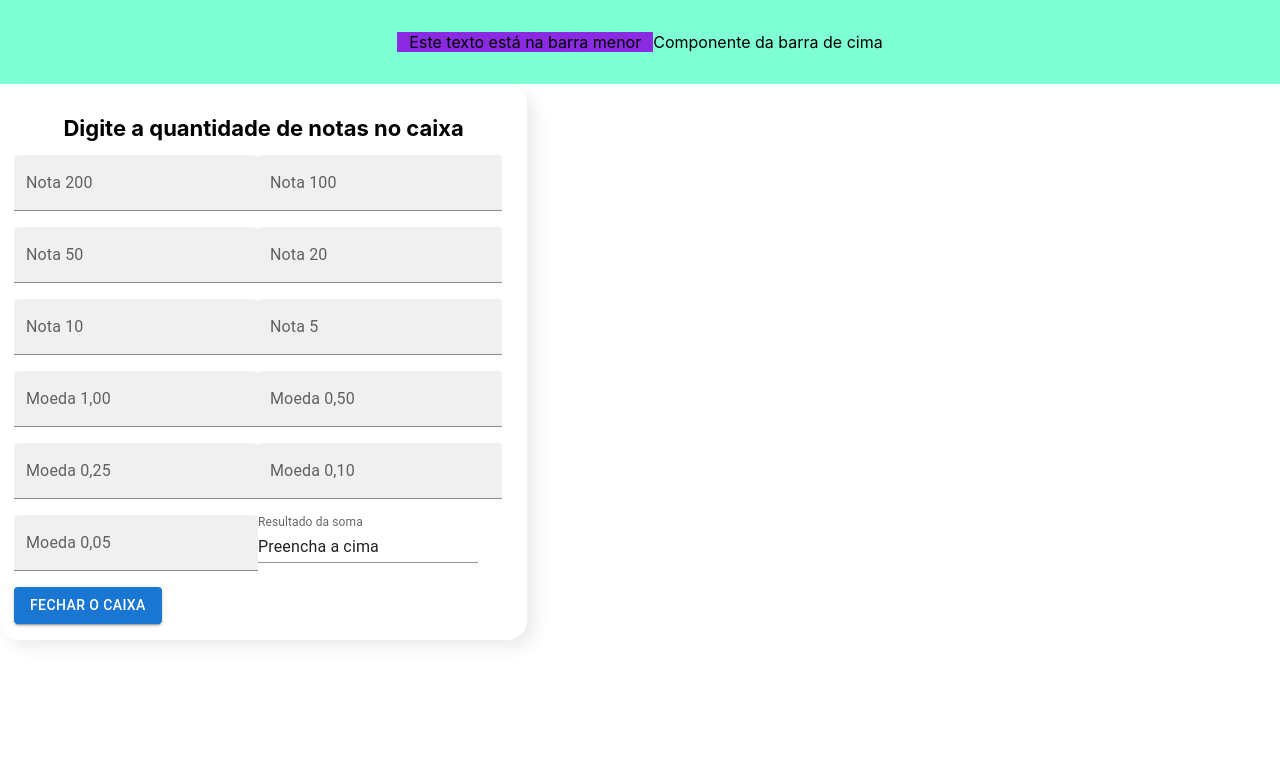
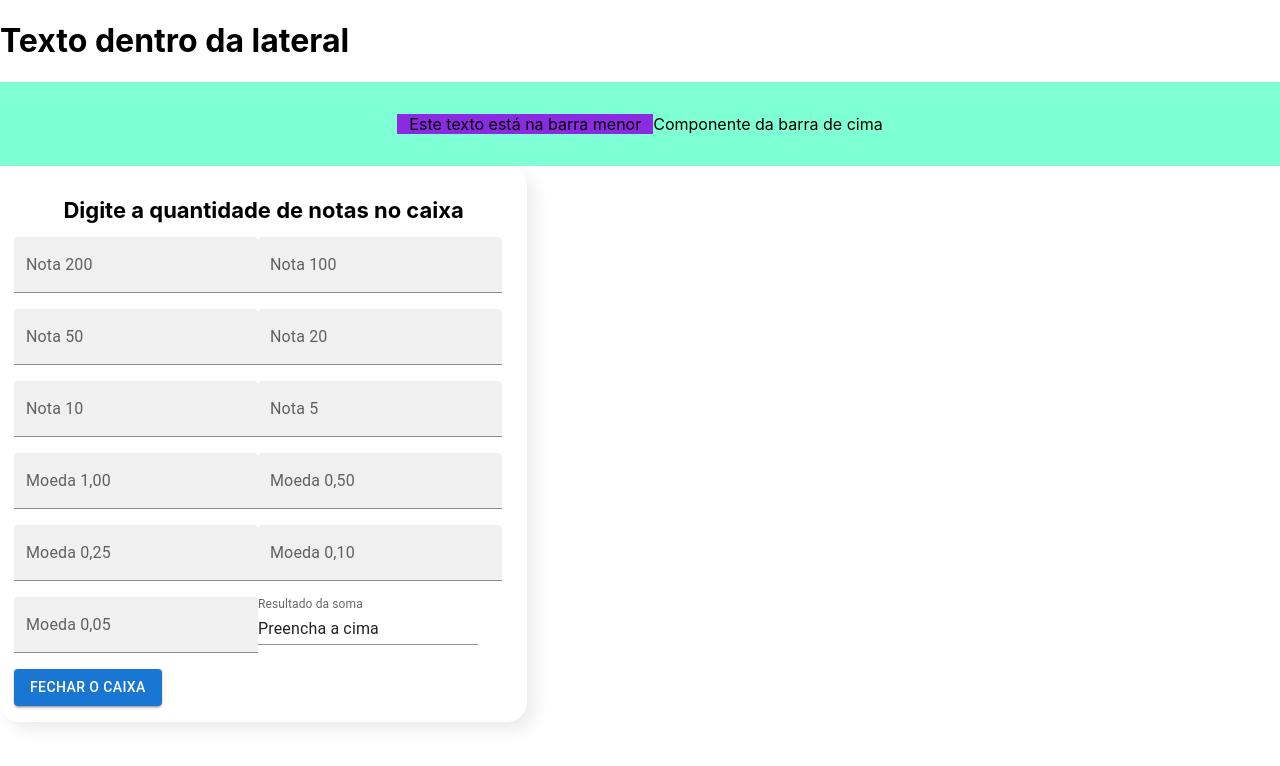
Before and after one commit to MesopotamiaAlpha/fechamento-de-caixa, a React (Create React App) app: page / in a window 1280 px wide. Shown: the top 766 px of the page. Built offline with nearby package versions, Linux system fonts and the light colour scheme.

Commit message:
Criando barra lateral

```diff
--- a/src/App.js
+++ b/src/App.js
@@ -2,12 +2,14 @@ import './css/App.css';
 import './components/blocoValores/valores'
 import Blocovalores from './components/blocoValores/valores';
 import BarraCima from './components/barraCima/BarraCima';
+import BarraLateral from './components/barraLateral/barraLateral';
 
 function App(props) {
   return (
     <div className="App">
       <Blocovalores className="blocoValores" />
       <BarraCima className="barraCima" />
+      <BarraLateral className="barraLateral" />
 
     </div>
   );
--- /dev/null
+++ b/src/components/barraLateral/barraLateral.css
@@ -0,0 +1,5 @@
+.barra{
+    display: flex;
+    flex-direction: column;
+    background-color: azure;
+}
--- /dev/null
+++ b/src/components/barraLateral/barraLateral.js
@@ -0,0 +1,13 @@
+import React from "react";
+
+const BarraLateral = () => {
+
+    return (
+        <div className="barra">
+            <h1> Texto dentro da lateral </h1>
+        </div>
+    )
+
+}
+
+export default BarraLateral;
--- a/src/css/App.css
+++ b/src/css/App.css
@@ -20,3 +20,8 @@
     margin-left: 24px;
     margin-top: 24px;
 }
+
+.barraLateral{
+    display: flex;
+    background-color: black;
+}
```
